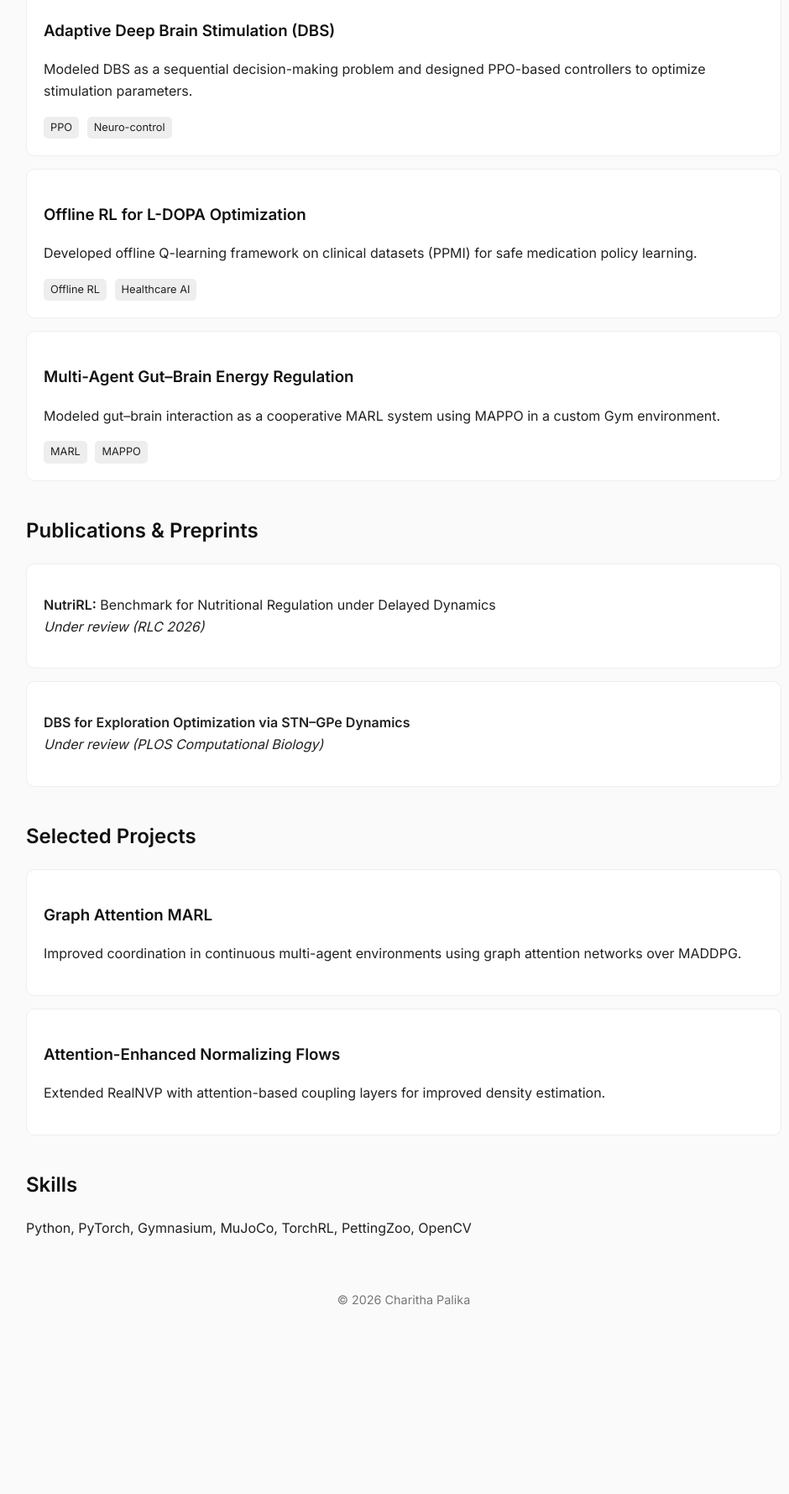
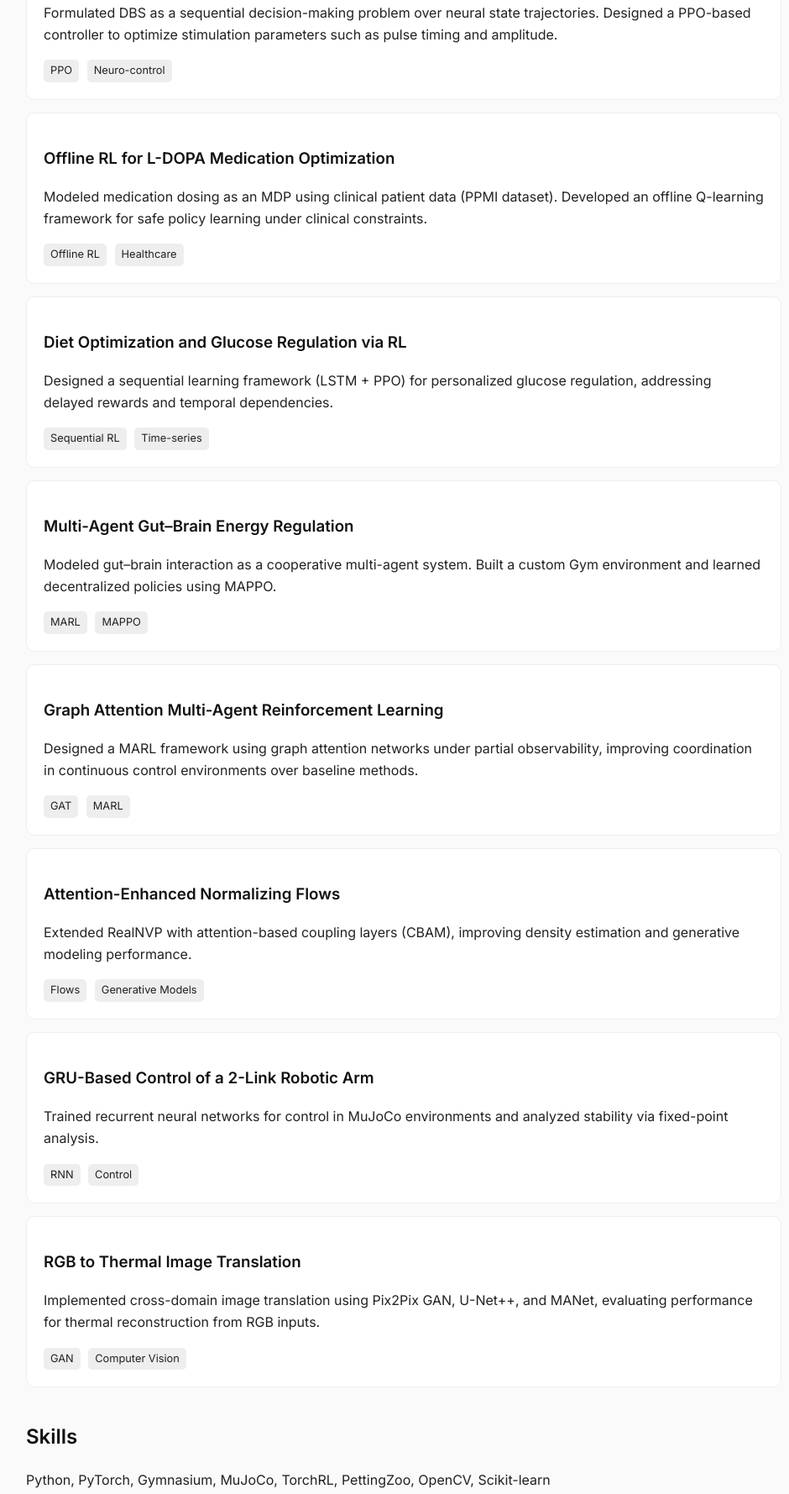
Before and after one commit to CharithaPalika/CharithaPalika.github.io, a plain HTML site: page index.html in a window 1280 px wide. Shown: the part 540-2319 px from the top of the page at 84% size, without its empty margins (159-1099 px from the left). Before the commit the page ends 2139 px from the top, so only its background shows below. Drawn offline with Linux system fonts and the light colour scheme.

Commit message:
-Update file

```diff
--- a/index.html
+++ b/index.html
@@ -100,91 +100,93 @@
     <section>
         <h2>About</h2>
         <p>
-            I work at the intersection of <b>reinforcement learning</b> and
-            <b>computational neuroscience</b>, focusing on how brain-inspired
-            decision-making can be modeled and leveraged for clinical interventions.
-        </p>
-        <p>
-            My research spans <b>deep RL</b>, <b>offline RL</b>, and
-            <b>closed-loop neural control</b>, with applications in Parkinson’s disease,
-            glucose regulation, and multi-agent physiological systems.
+            I work at the intersection of reinforcement learning and computational neuroscience,
+            focusing on sequential decision-making and closed-loop control for biological systems.
         </p>
     </section>
 
-    <!-- Research -->
+    <!-- Projects -->
     <section>
-        <h2>Research</h2>
+        <h2>Projects</h2>
 
         <div class="card">
-            <h3>Adaptive Deep Brain Stimulation (DBS)</h3>
+            <h3>Adaptive Deep Brain Stimulation using Reinforcement Learning</h3>
             <p>
-                Modeled DBS as a sequential decision-making problem and designed
-                PPO-based controllers to optimize stimulation parameters.
+                Formulated DBS as a sequential decision-making problem over neural state trajectories.
+                Designed a PPO-based controller to optimize stimulation parameters such as pulse timing and amplitude.
             </p>
             <span class="tag">PPO</span>
             <span class="tag">Neuro-control</span>
         </div>
 
         <div class="card">
-            <h3>Offline RL for L-DOPA Optimization</h3>
+            <h3>Offline RL for L-DOPA Medication Optimization</h3>
             <p>
-                Developed offline Q-learning framework on clinical datasets (PPMI)
-                for safe medication policy learning.
+                Modeled medication dosing as an MDP using clinical patient data (PPMI dataset).
+                Developed an offline Q-learning framework for safe policy learning under clinical constraints.
             </p>
             <span class="tag">Offline RL</span>
-            <span class="tag">Healthcare AI</span>
+            <span class="tag">Healthcare</span>
+        </div>
+
+        <div class="card">
+            <h3>Diet Optimization and Glucose Regulation via RL</h3>
+            <p>
+                Designed a sequential learning framework (LSTM + PPO) for personalized glucose regulation,
+                addressing delayed rewards and temporal dependencies.
+            </p>
+            <span class="tag">Sequential RL</span>
+            <span class="tag">Time-series</span>
         </div>
 
         <div class="card">
             <h3>Multi-Agent Gut–Brain Energy Regulation</h3>
             <p>
-                Modeled gut–brain interaction as a cooperative MARL system using MAPPO
-                in a custom Gym environment.
+                Modeled gut–brain interaction as a cooperative multi-agent system.
+                Built a custom Gym environment and learned decentralized policies using MAPPO.
             </p>
             <span class="tag">MARL</span>
             <span class="tag">MAPPO</span>
         </div>
 
-    </section>
-
-    <!-- Publications -->
-    <section>
-        <h2>Publications & Preprints</h2>
-
         <div class="card">
+            <h3>Graph Attention Multi-Agent Reinforcement Learning</h3>
             <p>
-                <b>NutriRL:</b> Benchmark for Nutritional Regulation under Delayed Dynamics
-                <br><i>Under review (RLC 2026)</i>
+                Designed a MARL framework using graph attention networks under partial observability,
+                improving coordination in continuous control environments over baseline methods.
             </p>
-        </div>
-
-        <div class="card">
-            <p>
-                <b>DBS for Exploration Optimization via STN–GPe Dynamics</b>
-                <br><i>Under review (PLOS Computational Biology)</i>
-            </p>
-        </div>
-
-    </section>
-
-    <!-- Projects -->
-    <section>
-        <h2>Selected Projects</h2>
-
-        <div class="card">
-            <h3>Graph Attention MARL</h3>
-            <p>
-                Improved coordination in continuous multi-agent environments using
-                graph attention networks over MADDPG.
-            </p>
+            <span class="tag">GAT</span>
+            <span class="tag">MARL</span>
         </div>
 
         <div class="card">
             <h3>Attention-Enhanced Normalizing Flows</h3>
             <p>
-                Extended RealNVP with attention-based coupling layers for improved
-                density estimation.
+                Extended RealNVP with attention-based coupling layers (CBAM),
+                improving density estimation and generative modeling performance.
             </p>
+            <span class="tag">Flows</span>
+            <span class="tag">Generative Models</span>
+        </div>
+
+        <div class="card">
+            <h3>GRU-Based Control of a 2-Link Robotic Arm</h3>
+            <p>
+                Trained recurrent neural networks for control in MuJoCo environments
+                and analyzed stability via fixed-point analysis.
+            </p>
+            <span class="tag">RNN</span>
+            <span class="tag">Control</span>
+        </div>
+
+        <div class="card">
+            <h3>RGB to Thermal Image Translation</h3>
+            <p>
+                Implemented cross-domain image translation using Pix2Pix GAN, U-Net++, and MANet,
+                evaluating performance for thermal reconstruction from RGB inputs.
+            </p>
+            <span class="tag">GAN</span>
+            <span class="tag">Computer Vision</span>
         </div>
 
     </section>
@@ -193,11 +195,10 @@
     <section>
         <h2>Skills</h2>
         <p>
-            Python, PyTorch, Gymnasium, MuJoCo, TorchRL, PettingZoo, OpenCV
+            Python, PyTorch, Gymnasium, MuJoCo, TorchRL, PettingZoo, OpenCV, Scikit-learn
         </p>
     </section>
 
-    <!-- Footer -->
     <footer>
         © 2026 Charitha Palika
     </footer>
```
